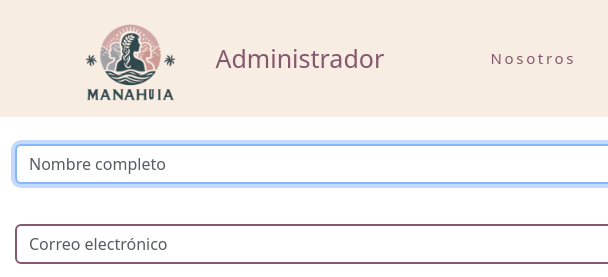
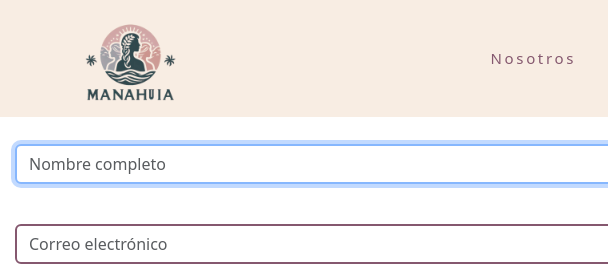
Before and after one commit to lizeth9797/manahuia, a website: page contacto.html in a window 1280 px wide. Shown: the top 277 px of the page, 0-608 px from the left. Drawn offline with nearby package versions, Linux system fonts and the light colour scheme.

Commit message:
se cambia nombre administrador

```diff
--- a/contacto.html
+++ b/contacto.html
@@ -175,7 +175,6 @@
     <nav class="navbar navbar-expand-lg"> <!--Añadí un style en el archivo css de la clase navbar para guiarme en como debe quedar el diseño -->
         <div class="container">
           <a href="./index.html"><img src="./src/navbaryfooter/Manahuia.png" alt="" width="100px" height="100px" class="d-inline-block align-text-top"></a>
-          <a class="navbar-brand" style="margin-left: 3%; color:#85586F; font-size: 25px; font-weight: 400;">Administrador</a>
           <a class="navbar-brand" style="padding-left: 50px; color:#85586F;"></a>   <!--Le agregue el color y el padding a la linea para ir viendolos mas estructurados-->
           <button class="navbar-toggler" type="button" data-bs-toggle="collapse" data-bs-target="#navbarNavAltMarkup" aria-controls="navbarNavAltMarkup" aria-expanded="false" aria-label="Toggle navigation">
             <span class="navbar-toggler-icon"></span>
```
